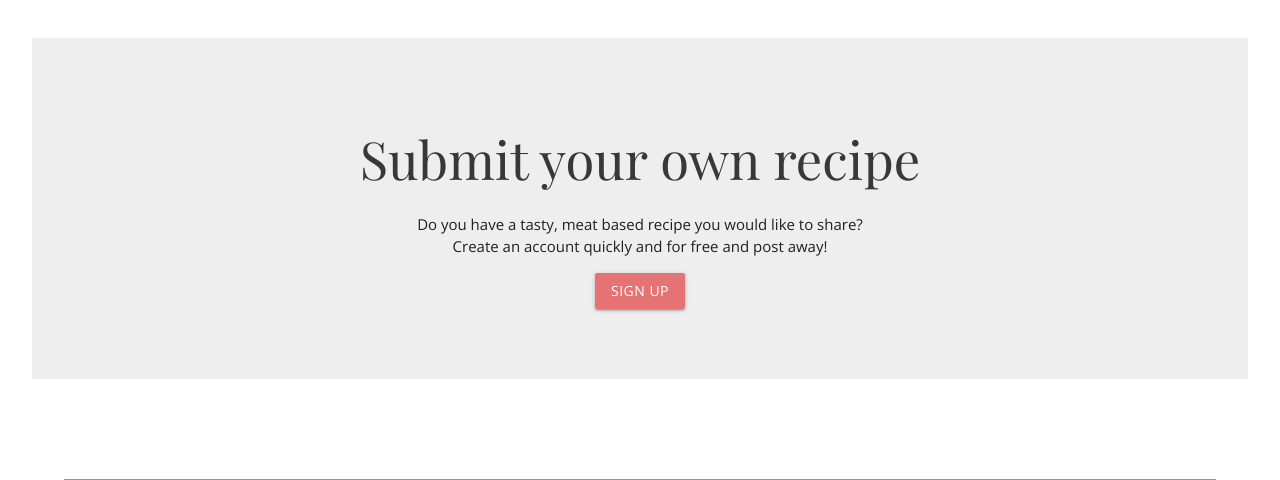
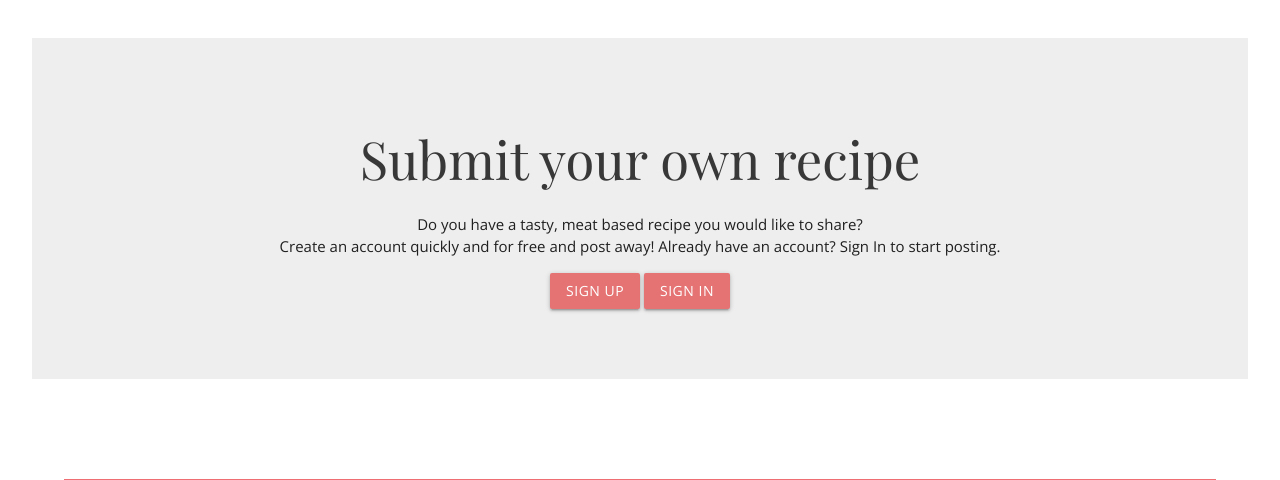
Before and after one commit to michellelclement/meatblog, a Flask app: page / in a window 1280 px wide. Shown: the part 1941-2421 px from the top of the page. Run offline with Flask 2, Linux system fonts and the light colour scheme; some libraries are stand-ins or nearby versions; some web fonts are replaced.

Commit message:
Add Sign In button to Submit Recipe section at the bottom of the homepage

```diff
--- a/templates/index.html
+++ b/templates/index.html
@@ -148,13 +148,18 @@
   <h1>Submit your own recipe</h1>
   <p>
     Do you have a tasty, meat based recipe you would like to share?<br />Create
-    an account quickly and for free and post away!
+    an account quickly and for free and post away! Already have an account? Sign In to start posting.
   </p>
   <a
     href="{{ url_for('sign_up') }}"
     class="waves-effect waves-light btn red lighten-2 about-btn"
     >Sign up</a
   >
+  <a
+    href="{{ url_for('sign_in') }}"
+    class="waves-effect waves-light btn red lighten-2 about-btn center-block"
+    >Sign In</a
+  >
 </div>
 
 {% endblock %}
```
